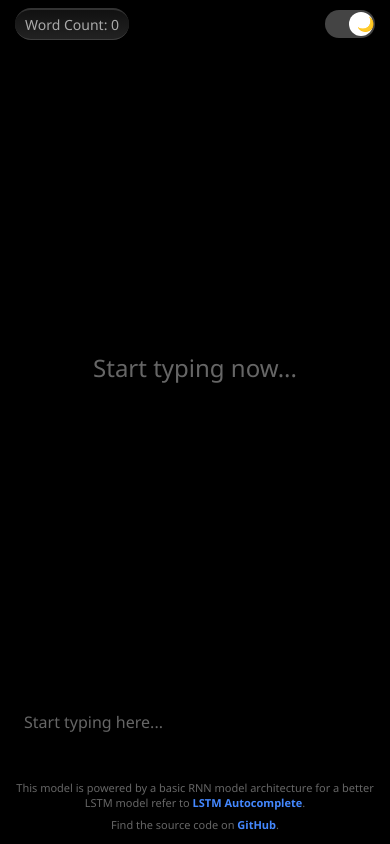
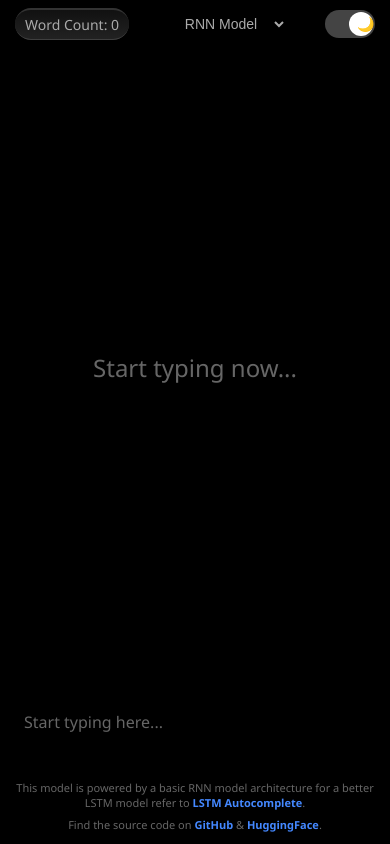
Before and after one commit to Sagnikkroy/RNN_AutoComplete, a plain HTML site: page index.html in a window 390 px wide. Both pictures are taken after a click on the button 350 px from the left and 24 px from the top of the page. Drawn offline with Linux system fonts and the light colour scheme.

Commit message:
Update index.html

```diff
--- a/index.html
+++ b/index.html
@@ -68,6 +68,30 @@
             background: linear-gradient(to bottom, #111111, #222222);
             border-top-color: #333333;
             border-bottom: 1px solid #3f3f3f;
+        }
+
+        #modelSelector {
+            color: #555;
+            background: #00000000;
+
+            font-size: 16px;
+
+            border: none;
+
+            font-weight: 530;
+            text-align: center;
+
+            cursor: pointer;
+        }
+        modelSelector option {
+            background: rgba(255, 255, 255, 0);
+            color: #00000000;
+        }
+
+        body.dark-mode #modelSelector {
+            color: #aaa;
+
+
         }
 
         .dark-mode-toggle {
@@ -281,6 +305,11 @@
                 padding: 5px 10px;
             }
 
+            #modelSelector {
+                font-size: 14px;
+                padding: 5px 10px;
+            }
+
             .prediction-area {
                 padding: 15px 10px;
             }
@@ -314,6 +343,11 @@
                 padding: 4px 8px;
             }
 
+            #modelSelector {
+                font-size: 13px;
+                padding: 4px 8px;
+            }
+
             .prediction-area {
                 padding: 10px;
             }
@@ -342,6 +376,10 @@
 <body>
     <div id="topBar">
         <span id="wordCountDisplay">Word Count: 0</span>
+        <select id="modelSelector" onchange="onModelChange()">
+            <option value="rnn">RNN Model</option>
+            <option value="lstm">LSTM Model</option>
+        </select>
         <button class="dark-mode-toggle" id="darkModeToggle" onclick="toggleDarkMode()"></button>
     </div>
 
@@ -358,15 +396,17 @@
             onkeydown="onKeyDown(event)"
         ></textarea>
         <div class="germ">This model is powered by a basic RNN model architecture for a better LSTM model refer to <a class="link" href="https://arxiv.org/abs/1707.06472">LSTM Autocomplete</a>.</div>
-        <div class="germ">Find the source code on <a class="link" href="https://github.com/Sagnikkroy/RNN_AutoComplete">GitHub</a>.</div>
+        <div class="germ">Find the source code on <a class="link" href="https://github.com/Sagnikkroy/RNN_AutoComplete">GitHub</a> & <a class="link" href="https://huggingface.co/Sagnikkroy/RNN_AutoComplete">HuggingFace</a>.</div>
     </div>
 
     <script>
         const textInput = document.getElementById('textInput');
         const charPredictionDisplay = document.getElementById('charPredictionDisplay');
         const wordCountDisplay = document.getElementById('wordCountDisplay');
+        const modelSelector = document.getElementById('modelSelector');
 
         let currentPrediction = '';
+        let currentModel = 'rnn';
 
         function toggleDarkMode() {
             document.body.classList.toggle('dark-mode');
@@ -391,7 +431,9 @@
                 return 'Start typing now...';
             }
 
-            const serverUrl = 'http://127.0.0.1:8000/predict';
+            const serverUrl = currentModel === 'rnn'
+                ? 'http://127.0.0.1:8000/predict'
+                : 'http://127.0.0.1:8001/predict';
 
             try {
                 const response = await fetch(serverUrl, {
@@ -448,6 +490,12 @@
             }
         }
 
+        function onModelChange() {
+            currentModel = modelSelector.value;
+            currentPrediction = '';
+            onTextChange();
+        }
+
         initDarkMode();
         textInput.focus();
         realServerPrediction(textInput.value).then(pred => {
```
